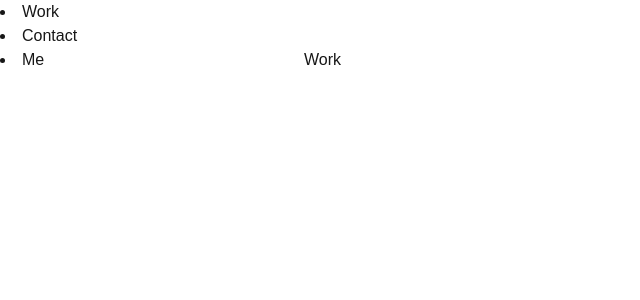
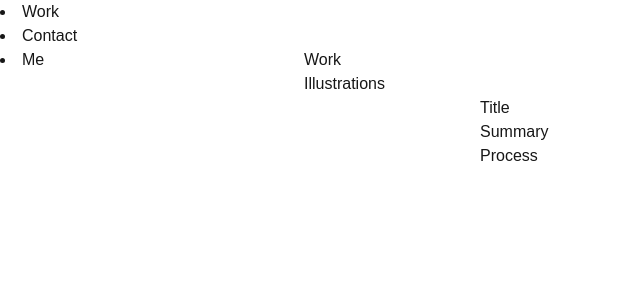
Before and after one commit to Rmiverson/rmiportfolio, a Next.js app: page / in a window 1280 px wide. Shown: the top 300 px of the page, without its empty margins (0-640 px from the left). Built offline with nearby package versions, Linux system fonts and the light colour scheme.

Commit message:
built out grid system a bit for displaying portfolio pieces

```diff
--- a/app/page.tsx
+++ b/app/page.tsx
@@ -5,6 +5,22 @@ export default function Work() {
     return (
         <div>
             <h1>Work</h1>
+
+            <div>
+                <h2>Illustrations</h2>
+                <div className="grid grid-cols-3 gap-4">
+                    {/* Grid system for illustrations */}
+                    <div className="flex flex-row gap-4">
+                        {/* Grid item for each illustration */}
+                        <image className="w-40 h-40 bg-olive-500"/>
+                        <div> {/* hidden until image is clicked on */}
+                            <h3>Title</h3>
+                            <p>Summary</p>
+                            <p>Process</p>
+                        </div>
+                    </div>
+                </div>
+            </div>
         </div>
     );
 }
```
